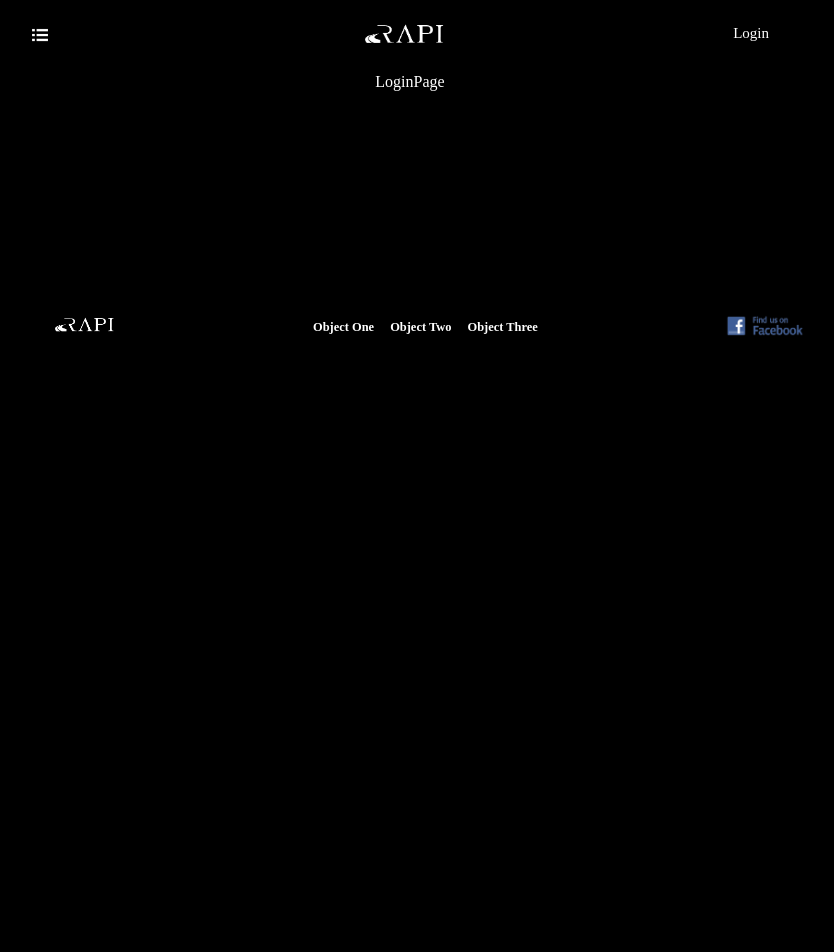
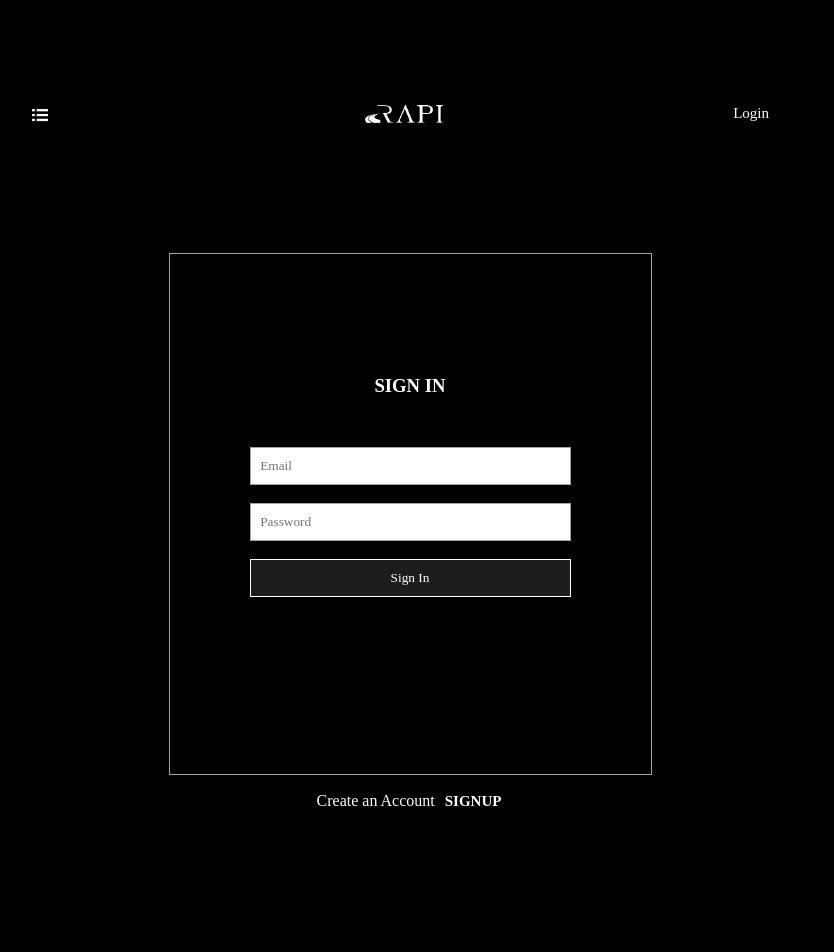
Before and after one commit to jane-stack/rapi-project, a React (Create React App) app in the folder client/: page /loginpage in a window 1280 px wide. Shown: the top 952 px of the page, without its empty margins (210-1044 px from the left). Before the commit the page ends 800 px from the top, so only its background shows below. Built offline with nearby package versions, Linux system fonts and the light colour scheme.

Commit message:
login client side complete

```diff
--- a/client/src/components/auth/LoginForm.js
+++ b/client/src/components/auth/LoginForm.js
@@ -2,7 +2,28 @@ import React from 'react'
 
 function LoginForm() {
   return (
-    <div>LoginForm</div>
+    <form className="form-login">
+      <h3>SIGN IN</h3>
+      <div>
+      <input
+      className="login-input"
+      type="text"
+      name="email"
+      id="email"
+      placeholder="Email"
+      />
+      </div>
+      <div>
+      <input
+      className="login-input"
+      type="password"
+      name="password"
+      id="password"
+      placeholder="Password"
+      />
+      </div>
+      <button type="submit" className="login-btn">Sign In</button>
+  </form>
   )
 }
 
--- a/client/src/components/auth/LoginPage.js
+++ b/client/src/components/auth/LoginPage.js
@@ -1,8 +1,28 @@
-import React from 'react'
+import React, { useState } from 'react';
+import LoginForm from '../auth/LoginForm';
+import SignupForm from '../auth/SignupForm';
 
 function LoginPage() {
+  const [showLogin, setShowLogin] = useState(true);
+
   return (
-    <div>LoginPage</div>
+    <div>
+      {showLogin ? (
+        <div>
+          <LoginForm />
+            <p>Create an Account &nbsp;
+              <button className='sign-btn' onClick={() => setShowLogin(false)}>SIGNUP</button>
+            </p>
+        </div>
+      ):(
+        <div>
+          <SignupForm />
+            <p>Create an Account &nbsp;
+              <button className='sign-btn' onClick={() => setShowLogin(true)}>LOGIN</button>
+            </p>
+        </div>
+      )}
+    </div>
   )
 }
 
--- a/client/src/components/auth/SignupForm.js
+++ b/client/src/components/auth/SignupForm.js
@@ -2,7 +2,37 @@ import React from 'react'
 
 function SignupForm() {
   return (
-    <div>SignupForm</div>
+    <form className="form-login">
+      <h3>Create An Account</h3>
+      <div>
+      <input
+      className="login-input"
+      type="text"
+      name="email"
+      id="email"
+      placeholder="Email"
+      />
+      </div>
+      <div>
+      <input
+      className="login-input"
+      type="password"
+      name="password"
+      id="password"
+      placeholder="Password"
+      />
+      </div>
+      <div>
+      <input
+      className="login-input"
+      type="password_confirmation"
+      name="password_confirmation"
+      id="password_confirmation"
+      placeholder="Re-Enter Password"
+      />
+      </div>
+      <button type="submit" className="login-btn">Sign In</button>
+  </form>
   )
 }
 
--- a/client/src/components/car/CarPage.js
+++ b/client/src/components/car/CarPage.js
@@ -3,7 +3,7 @@ import React from 'react'
 function CarPage() {
   return (
     <div>
-      <div className='middlehomediv'>
+      {/* <div className='middlehomediv'>
         <p><strong>Choose by Brand</strong></p>
         <br />
         <br />
@@ -14,7 +14,7 @@ function CarPage() {
         <br />
         <br />
         <br />
-      </div>
+      </div> */}
       <div className='bottomhomediv'>
         <h2><strong>Our Impressive Collection of Cars</strong></h2>
         <p><strong>Here is a demo of the Rapi Rental webpage</strong></p>
--- a/client/src/index.css
+++ b/client/src/index.css
@@ -33,6 +33,7 @@ a:visited {
   color: white;
   width: 800px;
   padding-bottom: 200px;
+  padding-top: 100px;
 }
 
 .navbar {
@@ -41,6 +42,7 @@ a:visited {
   margin: auto;
   width: 800px;
   padding: 20px;
+  padding-top: 100px;
 }
 
 .nav-link {
@@ -76,6 +78,7 @@ a:visited {
 
 .menu-trigger {
   background-color: rgb(29, 29, 29);
+  /* background: transparent; */
   border: 1px solid rgb(38, 38, 38);
   padding: 5px;
   padding-top: 20px;
@@ -132,6 +135,46 @@ word-wrap: break-word;
   text-align: center;
   width: 800px;
   padding: 20px;
+  padding-top: 200px;
+  padding-bottom: 100px;
+}
+
+.form-login {
+  padding: 80px;
+  text-align: center;
+  padding-bottom: 200px;
+  color: white;
+  display: block;
+  height: 15em;
+  line-height: 3.5;
+  border: 1px solid rgb(163, 163, 163);
+}
+
+.login-input {
+  border: 1px solid rgb(163, 163, 163);
+  padding: 3%;
+  width: 300px;
+  font-family: Poppins;
+}
+
+.login-btn {
+  background-color: rgb(29, 29, 29);
+  border: 1px solid white;
+  color: white;
+  width: 321px;
+  padding: 3%;
+  font-family: Poppins;
+}
+
+.sign-btn {
+  background-color: transparent;
+  color: white;
+  padding: 2px;
+  font-family: Poppins;
+  border-radius: 10%;
+  border: none;
+  font-weight: bold;
+  font-size: 15px;
 }
 
 .Footer {
```
